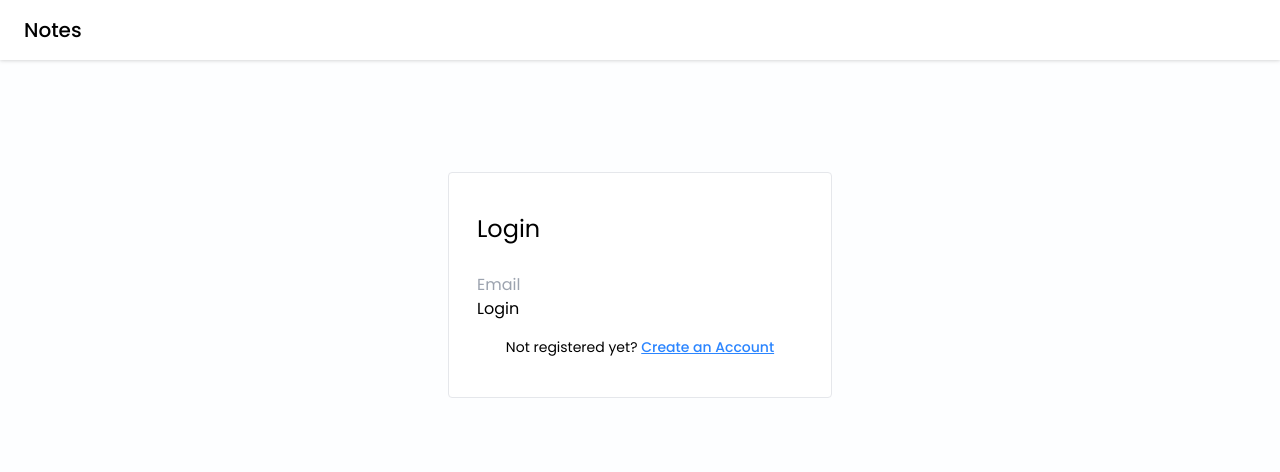
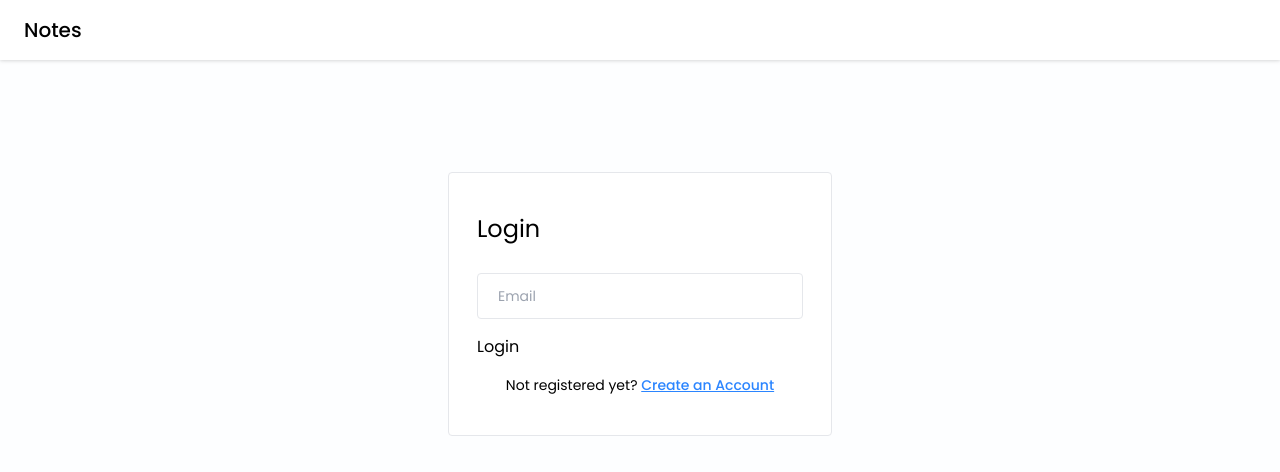
Before and after one commit to themistogenes/notes-app, a React (Vite) app in the folder frontend/: page /login in a window 1280 px wide. Shown: the top 472 px of the page. Built offline with nearby package versions, Linux system fonts and the light colour scheme.

Commit message:
.input-box styling

```diff
--- a/frontend/src/index.css
+++ b/frontend/src/index.css
@@ -5,18 +5,17 @@
 @tailwind utilities;
 
 @layer base {
-
   html {
     font-family: "Poppins", "sans-serif";
   }
-
   body {
     background-color: #fdfeff;
     overflow-x: hidden;
   }
-
 }
 
 @layer components {
-
+  .input-box {
+    @apply w-full text-sm bg-transparent border-[1.5px] px-5 py-3 rounded mb-4 outline-none;
+  }
 }
```
